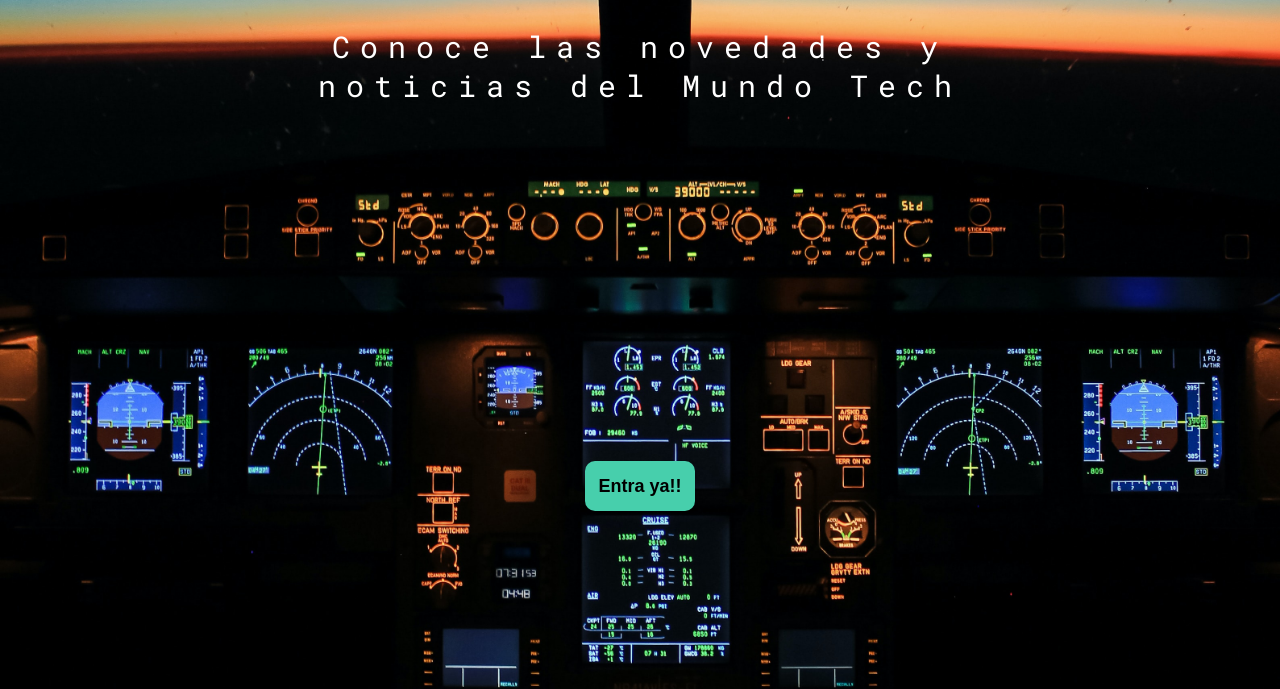
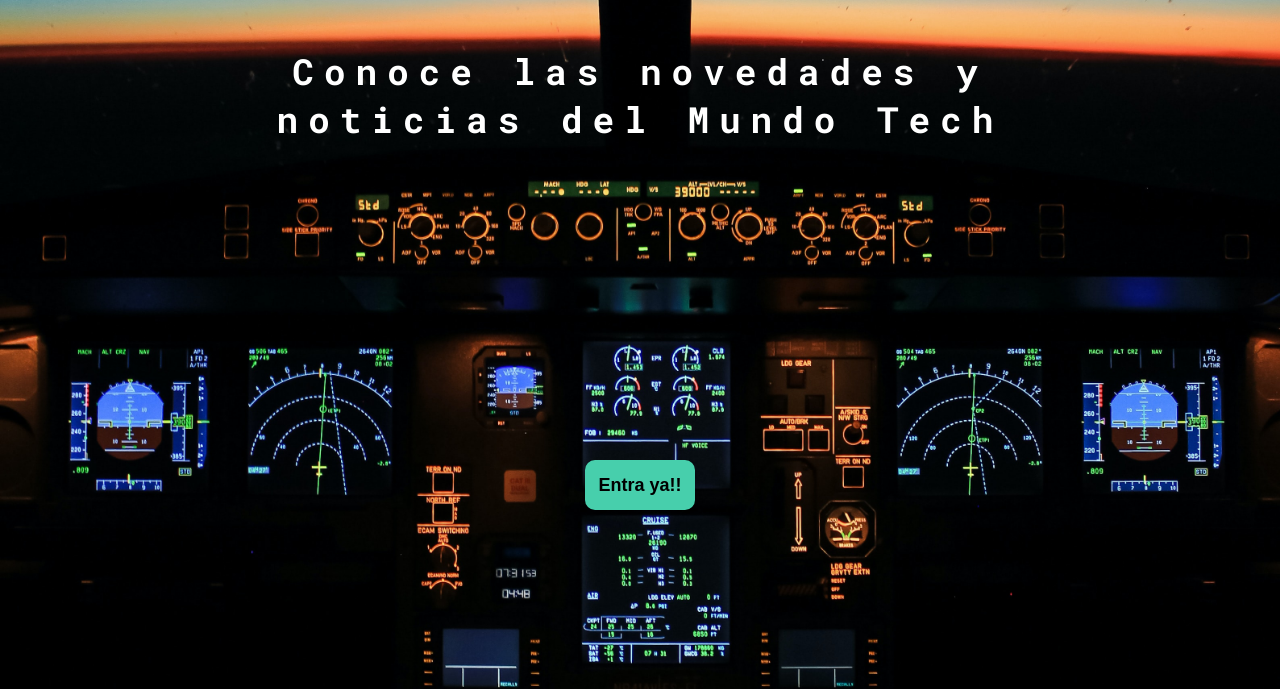
Before and after one commit to geanreyess/geanreyess.github.io, a website: page index.html in a window 1280 px wide. Shown: the part 143-832 px from the top of the page. Drawn offline with Linux system fonts and the light colour scheme.

Commit message:
se cultimo los estilos necesarios del index.html con todos los queries

```diff
--- a/css/main.css
+++ b/css/main.css
@@ -97,7 +97,7 @@ nav .profile-link a {
 .home-main-text {
     font-family: 'Roboto Mono', monospace;
     font-size: 3rem;
-    font-weight: 700px;
+    font-weight: 700;
     letter-spacing: 10px;
     color: white;
     text-align: center;
--- a/css/media-queries.css
+++ b/css/media-queries.css
@@ -1,6 +1,13 @@
 /* ---------index.html----------- */
 @media (min-width: 768px) {
+    .home-main .home-main-text {
+        font-size: 3.6rem;
+        margin-top: 20px;
 
+    }
+    .home-main .home-main-button {
+        margin-top: 0;
+    }
 }
 @media (min-width: 1024px) {
 
```
